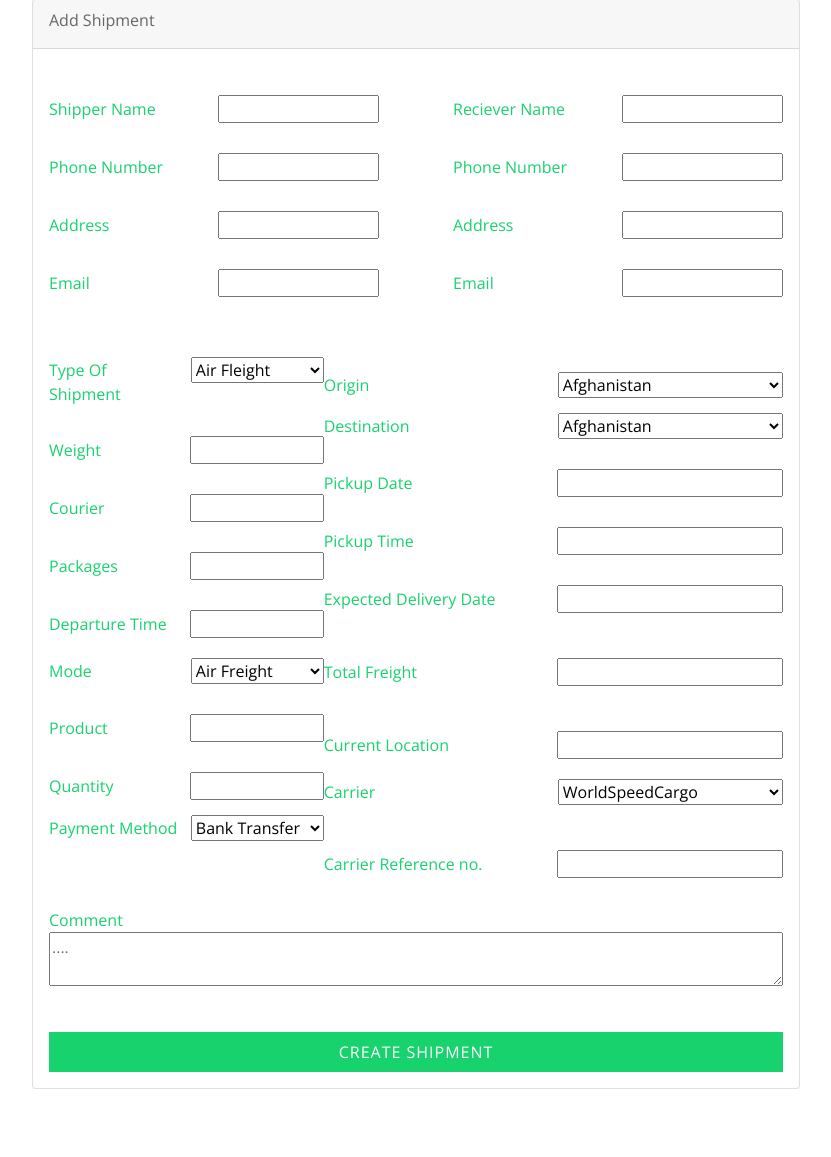
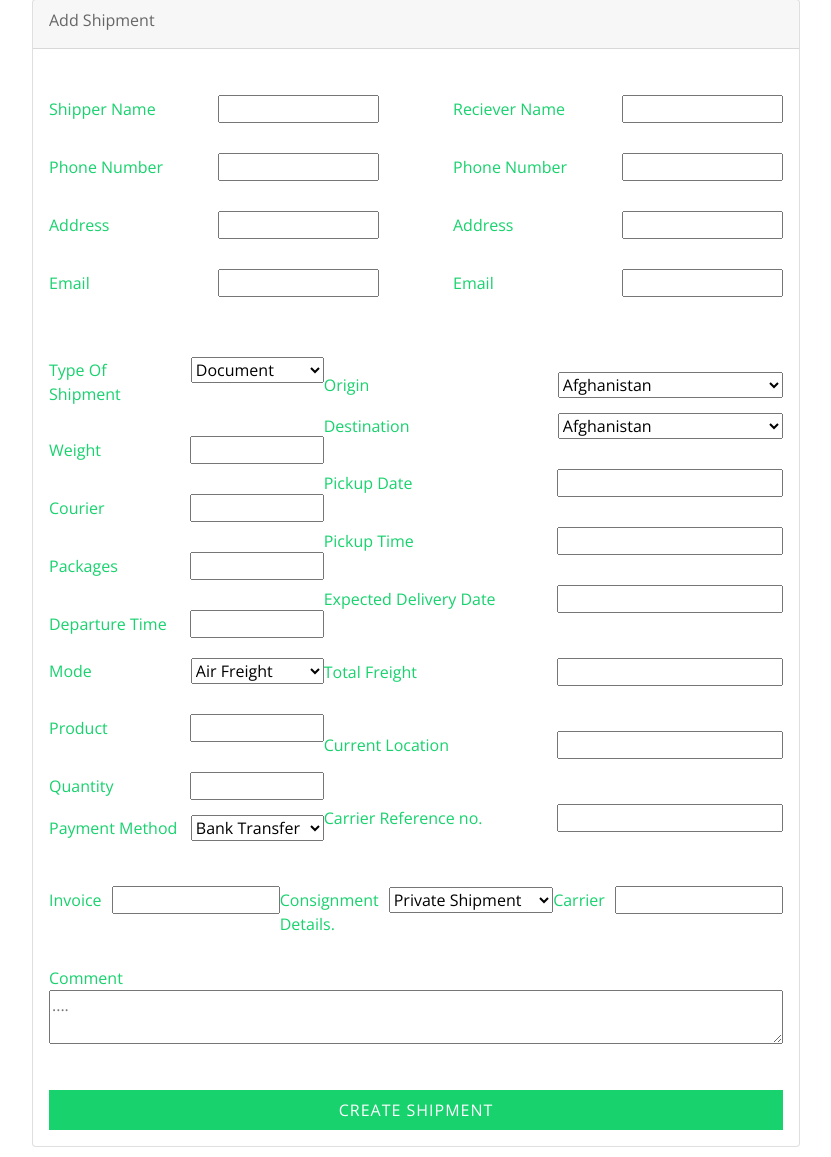
Before and after one commit to morganhezekiah/worldspeedcargo, a Django app: page /users/create-shipment in a window 1280 px wide. Shown: the part 85-1242 px from the top of the page, without its empty margins (224-1055 px from the left). Before the commit the page ends 1174 px from the top, so only its background shows below. Run offline with Django 3.2, Linux system fonts and the light colour scheme; the visitor is signed in with stand-in values (Sample User, id 1); some libraries are stand-ins or nearby versions.

Commit message:
cient requirements

```diff
--- a/users/models.py
+++ b/users/models.py
@@ -3,6 +3,7 @@ from django.db import models
 from django.contrib.auth.models import AbstractBaseUser, BaseUserManager
 from django.contrib.auth.hashers import make_password
 from django.utils import timezone
+from utils.RandomString import GenerateRandomString
 
 class UserManager(BaseUserManager):
     def create_user(self,email, password):
@@ -87,6 +88,8 @@ class Shipment(models.Model):
     comment = models.TextField()
     create_on = models.DateField(default=timezone.now)
     location = models.TextField(default="England")
+    invoice = models.TextField(default=GenerateRandomString.randomStringGenerator(10))
+    consignment_detail = models.TextField(default="Private Shipment")
 
     uuid = models.CharField(max_length=100, unique=True)
 
--- a/users/templates/users/auth/create-shipment.html
+++ b/users/templates/users/auth/create-shipment.html
@@ -78,10 +78,9 @@
                         <div class="input-wrapper" style="display:flex;align-items:baseline">
                             <label style="color:#18d26e;width:100%">Type Of Shipment</label>
                             <select style="padding:0px;margin-left:10px;width:100%" required name="type_of_shipment">
-                                <option>Air Fleight</option>
-                                <option>International shipping</option>
-                                <option>Truck Load</option>
-                                <option>Van Move</option>
+                                <option>Document</option>
+                                <option>Parcel</option>
+                                <option>Gift</option>
                             </select>
                         </div>
 
@@ -185,16 +184,6 @@
                             <input type="text" style="padding:0px;margin-left:10px;width:100%" name="location" />
                         </div>
 
-                        <div class="input-wrapper" style="display:flex;align-items:baseline;margin-top:20px">
-                            <label style="color:#18d26e;width:100%">Carrier</label>
-                            <select style="padding:0px;margin-left:10px;width:100%" required name="carrier">
-                                <option>WorldSpeedCargo</option>
-                                <option>USPX</option>
-                                <option>FedEX</option>
-                                <option>DHL</option>
-                            </select>
-                        </div>
-
 
                         <div class="input-wrapper" style="display:flex;align-items:baseline;margin-top:15px;">
                             <label style="color:#18d26e;width:100%">Carrier Reference no.</label>
@@ -204,12 +193,30 @@
 
 
 
-
-
-
                     </div>
 
 
+                </div>
+
+
+                <div style="width:100%; display:flex;justify-content: space-between;    align-items: baseline;">
+                    <div class="input-wrapper" style="display:flex;align-items:baseline;margin-top:15px;">
+                        <label style="color:#18d26e;">Invoice</label>
+                        <input type="text" style="padding:0px;margin-left:10px;width:100%" name="invoice" />
+                    </div>
+
+                    <div class="input-wrapper" style="display:flex;align-items:baseline;margin-top:15px;">
+                        <label style="color:#18d26e;">Consignment Details.</label>
+                        <select style="padding:0px;margin-left:10px;width:100%" required name="consignment_detail">
+                            <option>Private Shipment</option>
+                        </select>
+                    </div>
+
+                    <div class="input-wrapper" style="display:flex;align-items:baseline;margin-top:15px;">
+                        <label style="color:#18d26e;">Carrier</label>
+                        <input type="text" style="padding:0px;margin-left:10px;width:100%" name="carrier" />
+
+                    </div>
                 </div>
 
                 <div class="input-wrapper" style="width:100%;margin-top:30px">
--- a/users/views.py
+++ b/users/views.py
@@ -52,12 +52,15 @@ def create_shipment(request):
         return render(request, "users/auth/create-shipment.html", {"uuid":uuid})
     else:
         data = request.POST
+        print(data)
         s = ShipmentSerializer(data=data)
         if s.is_valid():
+            print("saving")
             s.save()
             pk  =Shipment.objects.last().id
             return redirect(reverse("shipment_detail", kwargs= {"pk":pk}))
         else:
+            print(s.errors)
             return redirect(reverse("createShipment"))
 
 
```
Also changed, not shown: pages/templates/pages/track_shipment_details.html (+22 -1 lines), users/templates/users/auth/shipment-details.html (+22 -4 lines), users/migrations/0005_shipment_invoice.py (added), users/migrations/0006_auto_20220220_1202.py (added).
